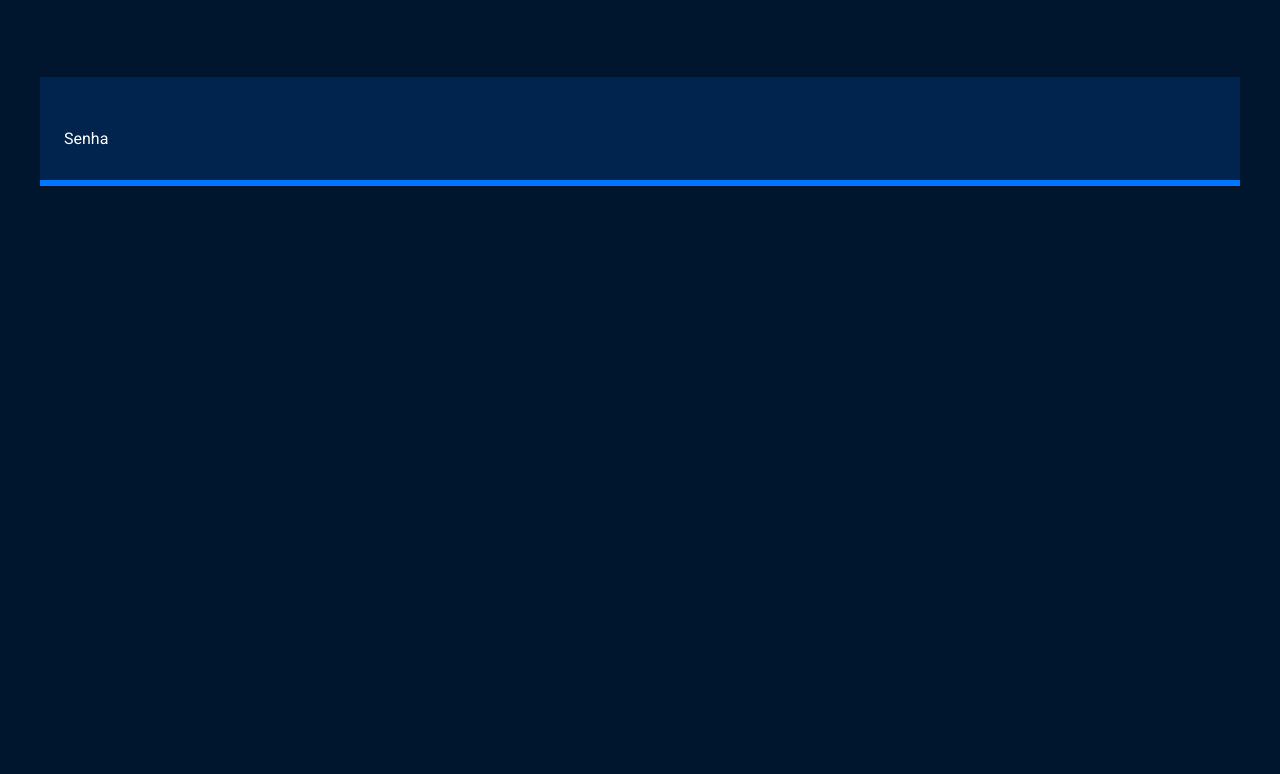
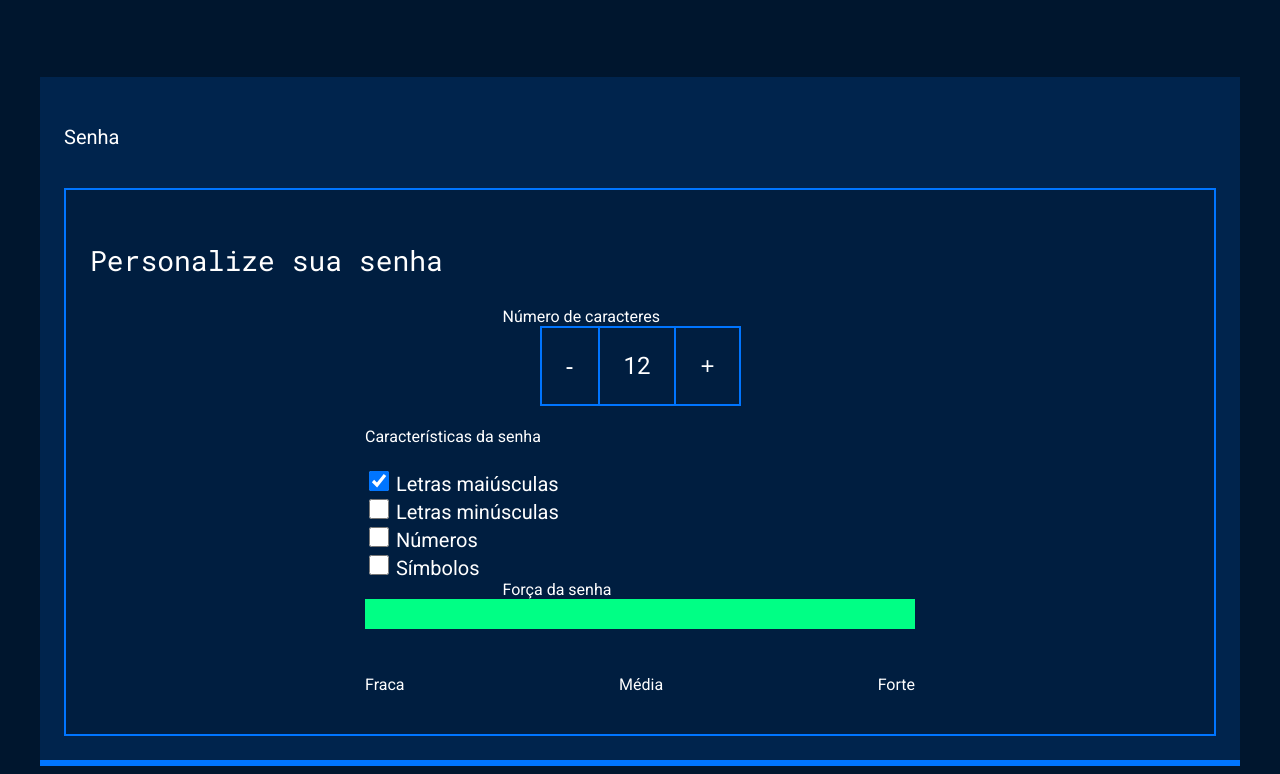
Before and after one commit to mugywarano/vampeta, a plain HTML site: page gerador de senhas 2024/gerador de senhas 2024/index.html in a window 1280 px wide. Shown: the part 272-1046 px from the top of the page. Before the commit the page ends 800 px from the top, so only its background shows below. Drawn offline with Linux system fonts and the light colour scheme.

Commit message:
Add files via upload

```diff
--- a/gerador de senhas 2024/gerador de senhas 2024/index.html
+++ b/gerador de senhas 2024/gerador de senhas 2024/index.html
@@ -19,7 +19,60 @@
         <div class="conteudo-senha">
             <label for="senha">Senha</label>
             <input name="senha" type="text" id="campo-senha">
-        </div>
+            <div class="parametro">
+
+                <h3 class="parametro-titulo">Personalize sua senha</h3>
+
+                <div class="parametro-coluna senha">
+
+                <div class="parametro-senha">
+
+                <h4 class="parametro-senha titulo">Número de caracteres</h4>
+                <div class="parametro-senha-botoes">
+                    <button class="parametro-senha__botao">-</button>
+                    <p class="parametro-senha__texto">12</p>
+                    <button class="parametro-senha__botao">+</button>
+              </div>
+
+                </div>
+
+                <div class="parametro-senha">
+
+                <h4 class="parametro-senha_titulo">Características da senha</h4>
+                <div class="parametro-senha-checkbox">
+                    <input name="maiusculo" type="checkbox" class="checkbox" checked>
+                    <label for="maiusculo">Letras maiúsculas</label>
+               </div>
+               <div class="parametro-senha-checkbox">
+                    <input name="minusculo" type="checkbox" class="checkbox">
+                    <label for="minusculo">Letras minúsculas</label>
+               </div>
+               <div class="parametro-senha-checkbox">
+                     <input name="numero" type="checkbox" class="checkbox">
+                     <label for="numero">Números</label>
+               </div>
+               <div class="parametro-senha-checkbox">
+                    <input name="simbolo" type="checkbox" class="checkbox">
+                    <label for="simbolo">Símbolos</label>
+               </div>
+
+                </div>
+
+                <div class="parametro-senha">
+
+                <h4 class="parametro-senha titulo">Força da senha</h4>
+                <div class="barra"></div>
+<div class="forca forte"></div>
+<div class="parametro-senha-textos">
+      <p>Fraca</p>
+      <p>Média</p>
+      <p>Forte</p>
+</div>
+
+                </div>
+
+                </div>
+         </div>
 </section>
 </body>
 
--- a/gerador de senhas 2024/gerador de senhas 2024/style.css
+++ b/gerador de senhas 2024/gerador de senhas 2024/style.css
@@ -1,24 +1,4 @@
-@import url('https://fonts.googleapis.com/css2?family=Roboto&family=Roboto+Mono&display=swap&#39');
-
-:root{
---branco: white;
---cor-de-fundo: #00162E;
---fundo-senha: #00244D;
---fundo-texto: #001E40;
---borda: #0075FF;
---roboto: 'Roboto', sans-serif;
---roboto-mono: 'Roboto Mono', monospace;
-}
-
-*{
-font-weight: 400;
-}
-
-body{
-color: var(--branco);
-background-color: var(--cor-de-fundo);
-font-family: var(--roboto);
-}
+@import url(https://fonts.googleapis.com/css2?family=Roboto&family=Roboto+Mono&display=swap&#39;);
 
 :root{
 --branco: white;
@@ -67,6 +47,7 @@ border: none;
 color: var(--branco);
 font-family: var(--roboto-mono);
 font-size: 40px;
+width: 70%;
 }
 
 #campo-senha:focus{
@@ -78,41 +59,94 @@ max-width: 1200px;
 margin: 0 auto;
 }
 
-
-.titulo-principal{
-font-family: var(--roboto-mono);
-font-size: 32px;
+.parametro{
+background-color: var(--fundo-texto);
+border: 2px solid var(--borda);
+margin-top: 32px;
+padding: 24px;
 }
 
-.titulo-secundario{
+.parametro-titulo{
+font-family: var(--roboto-mono);
+font-size: 28px;
+}
+
+.parametro-senha__titulo{
+font-size:24px;
+}
+
+.parametro-coluna__senha{
+display: flex;
+flex-direction: column;
+justify-content: center;
+}
+.parametro-senha{
+width: 50%;
+margin: 0 auto;
+}
+
+.parametro-senha-botoes{
+display: flex;
+justify-content: center;
+}
+
+.parametro-senha__botao{
+background-color: var(--fundo-texto);
+color: var(--branco);
+border: 2px solid var(--borda);
+padding: 24px;
+font-size: 24px;
+cursor: pointer;
+}
+.parametro-senha__texto{
+padding: 24px;
+border-top: 2px solid var(--borda);
+border-bottom: 2px solid var(--borda);
+margin: 0;
 font-size: 24px;
 }
 
-.conteudo-titulo{
-text-align: center;
-margin-top: 80px;
+label{
+font-size: 20px;
 }
 
-.conteudo-senha{
-margin-top: 80px;
-background: var(--fundo-senha);
-padding: 24px;
-border-bottom: 6px solid var(--borda);
+.checkbox{
+width: 20px;
+height: 20px;
+cursor: pointer;
 }
 
-#campo-senha{
+.barra{
 background-color: var(--fundo-senha);
-border: none;
-color: var(--branco);
-font-family: var(--roboto-mono);
-font-size: 40px;
+height: 30px;
+width: 100%;
+}
+.forca{
+height: 30px;
+position: relative;
+bottom: 30px;
+}
+.fraca{
+width: 25%;
+background-color: #E71B32;
+}
+.media{
+background-color: #FAF408;
+width: 50%;
+}
+.forte{
+background-color: #00FF85;
+width: 100%;
 }
 
-#campo-senha:focus{
-outline: none;
+.parametro-senha-textos{
+display: flex;
+justify-content: space-between;
 }
 
-.conteudo{
-max-width: 1200px;
-margin: 0 auto;
+
+@media screen and (min-width: 768px) {
+.parametro-coluna__senha{
+flex-direction: row;
 }
+}
```
